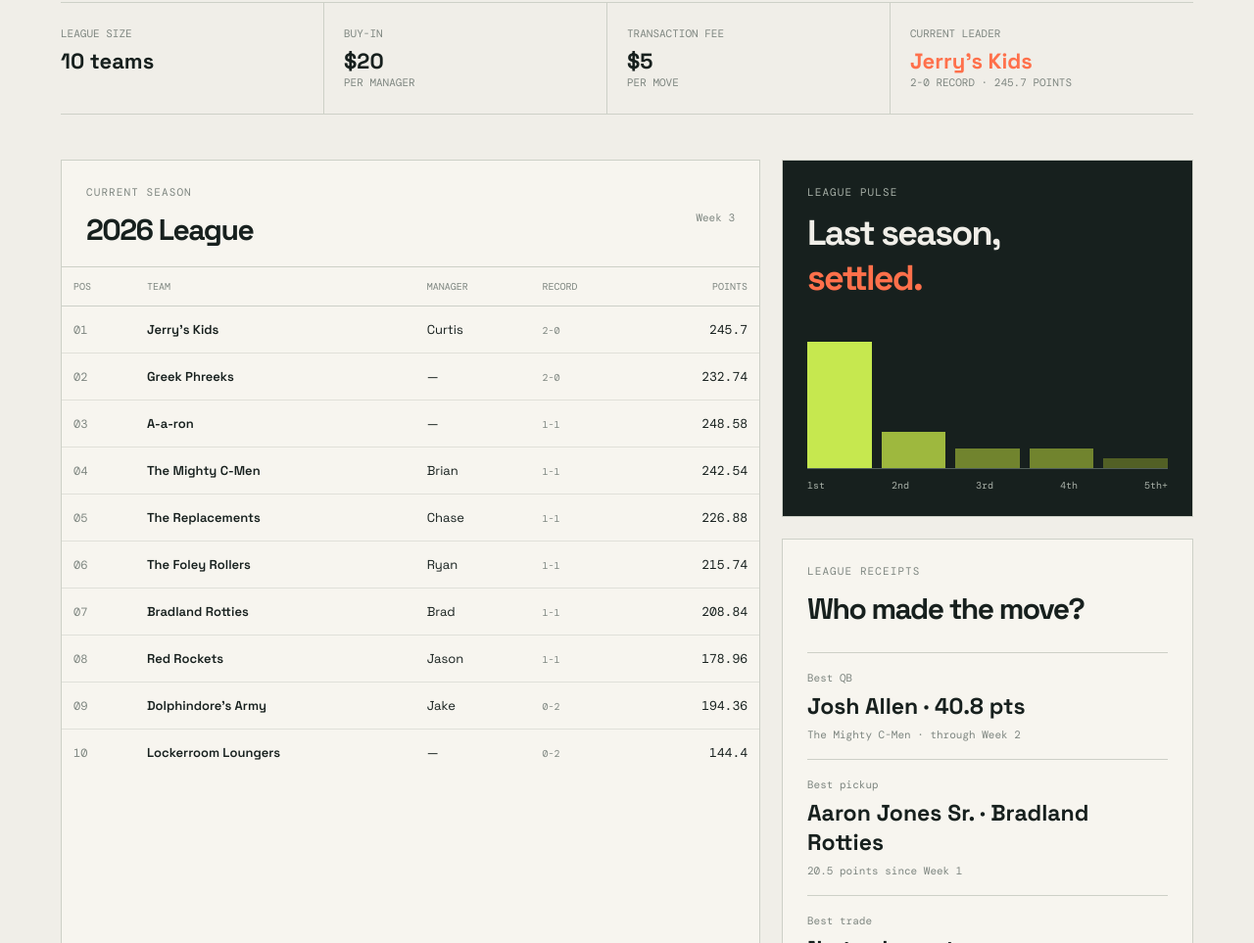
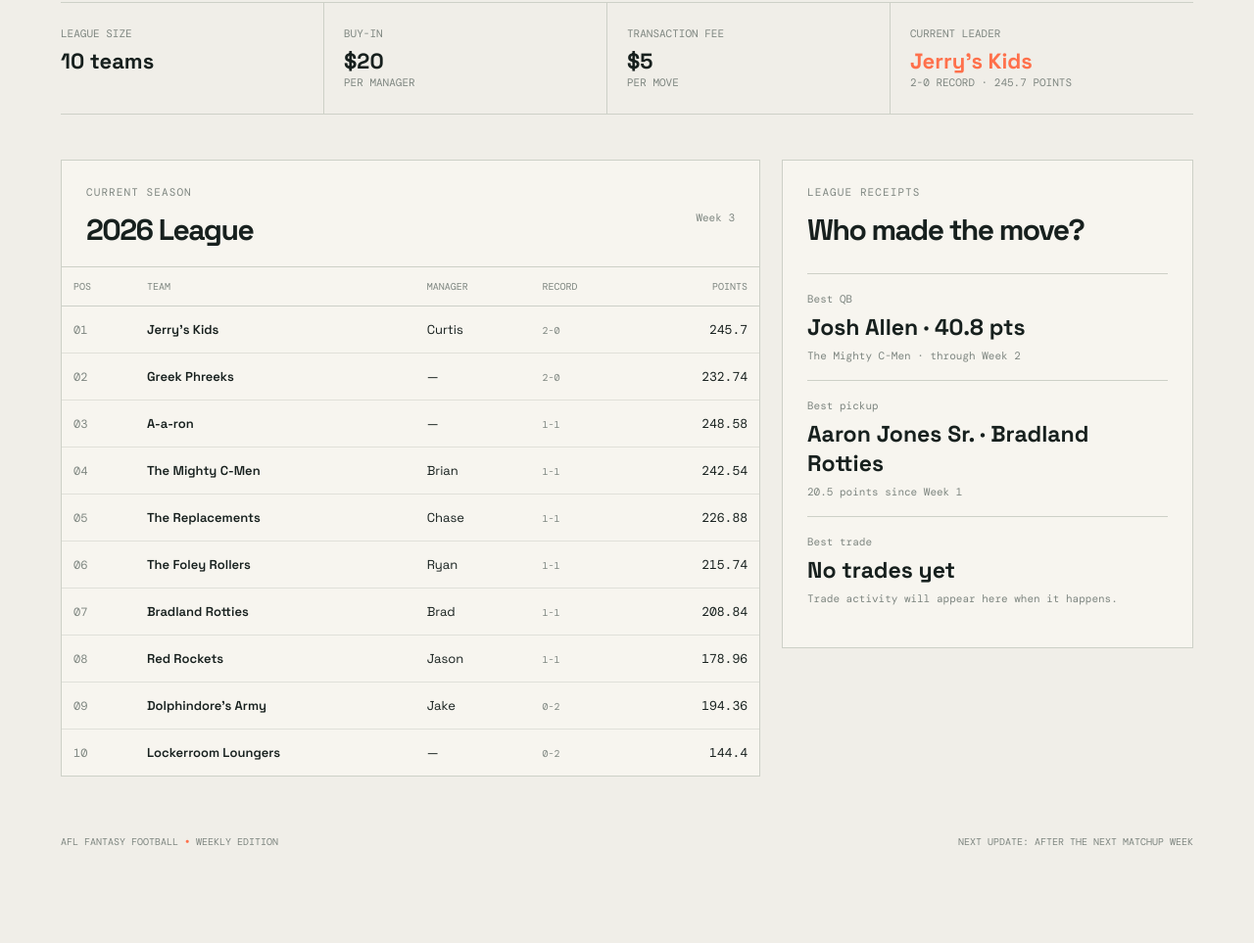
Before and after one commit to brk828/AFLFantasyFootball, an Astro site: page / in a window 1280 px wide. Shown: the part 756-1719 px from the top of the page at 98% size. After the commit the page ends 1646 px from the top, so only its background shows below. Built offline with nearby package versions, Linux system fonts and the light colour scheme; Astro itself is replaced by a stand-in of ours.

Commit message:
Build changes Removed last season settled widget

```diff
--- a/src/pages/index.astro
+++ b/src/pages/index.astro
@@ -54,7 +54,6 @@ const baseUrl = import.meta.env.BASE_URL.endsWith('/') ? import.meta.env.BASE_UR
       </section>
 
       <aside class="sidebar">
-        <section class="panel pulse-panel"><p class="eyebrow">League pulse</p><h2>Last season,<br /><em>settled.</em></h2><div class="bar-chart" aria-label="Payout distribution"><i style="height: 100%"></i><i style="height: 29%"></i><i style="height: 16%"></i><i style="height: 16%"></i><i style="height: 8%"></i></div><div class="chart-labels"><span>1st</span><span>2nd</span><span>3rd</span><span>4th</span><span>5th+</span></div></section>
         <section class="panel awards-panel"><p class="eyebrow">League receipts</p><h2>Who made the move?</h2>{(league.yahooAwards ?? []).map((award) => <div class="award"><span>{award.label}</span><strong>{award.value}</strong><small>{award.detail}</small></div>)}</section>
       </aside>
     </div>
```
